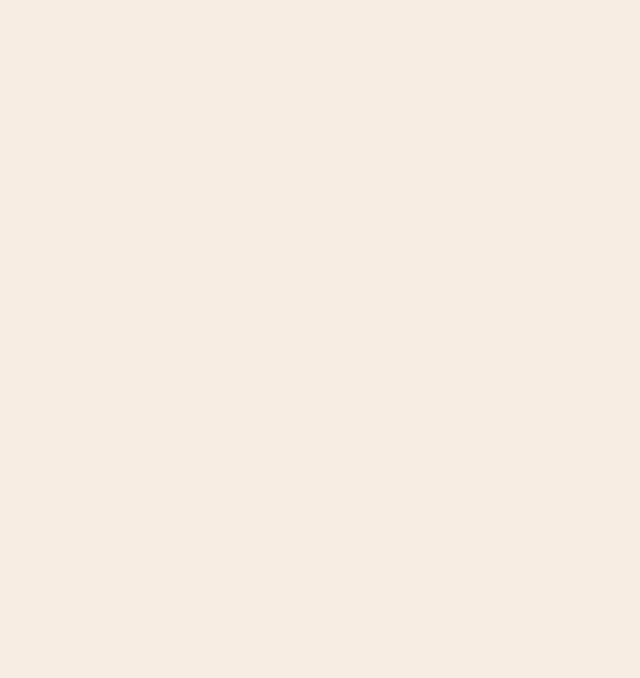
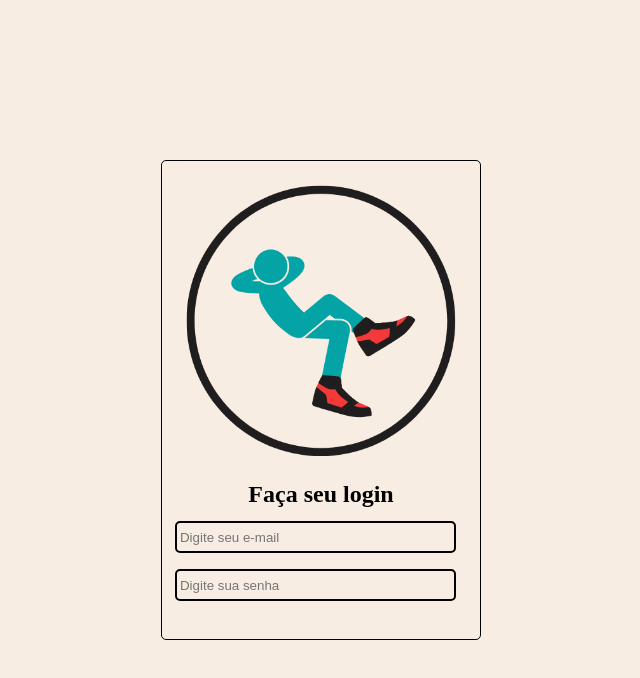
Before and after one commit to Erico-AS/URB---E-Commerce, a plain HTML site: page Login.html in a window 1280 px wide. Shown: the whole page, without its empty margins (319-959 px from the left). Drawn offline with Linux system fonts and the light colour scheme; a web font is replaced by a local one.

Commit message:
Add files via upload

```diff
--- a/Login.css
+++ b/Login.css
@@ -14,10 +14,12 @@ body::-webkit-scrollbar-thumb {
 }
 
 body {
-    display: grid;
-    grid-template-rows: 100%;
     background-color: #F7EDE3;
-    justify-items: center;
+    display: flex;
+    width: 100%;
+    height: 100vh;
+    align-items: center;
+    justify-content: center;
 }
 
 * {
@@ -34,3 +36,51 @@ body {
 .Tdisplay {
     display: grid;
 }
+
+#login {
+    width: 25vw;
+    height: 60vh;
+    border: 1px solid;
+    border-radius: 5px;
+
+    display: grid;
+    justify-items: center;
+    grid-template-rows: 2fr 5vh 1fr;
+
+}
+
+#login img {
+    grid-row: 1;
+    max-width: 100%;
+    height: 40vh;
+}
+
+#login h2 {
+    grid-row: 2;
+    font-family: 'HanleyPro-Sans';
+}
+
+#login-caixa {
+    display: flex;
+    flex-direction: column;
+    gap: 2vh;
+    grid-row: 3;
+    width: 100%;
+}
+
+#login input {
+    height: 4vh;
+    margin-left: 1vw;
+    margin-right: 3vh;
+    background-color: transparent;
+    border: 2px solid;
+    border-radius: 5px;
+}
+
+#login ::-webkit-input-placeholder {
+    margin-left: 1vw;
+}
+
+.caixa-textinho::placeholder {
+    padding-left: 0.25vw;
+}
--- a/Login.html
+++ b/Login.html
@@ -11,4 +11,17 @@
 </head>
 <body>
 
+    <div id="login">
+
+        <img src="Login.png">
+
+        <h2>Faça seu login</h2>
+
+        <div id="login-caixa">
+            <input type="email" placeholder="Digite seu e-mail" class="caixa-textinho">
+            <input type="password" placeholder="Digite sua senha" class="caixa-textinho">
+        </div>
+
+    </div>
+
 </body>
```
Also changed, not shown: Login.png (added).
